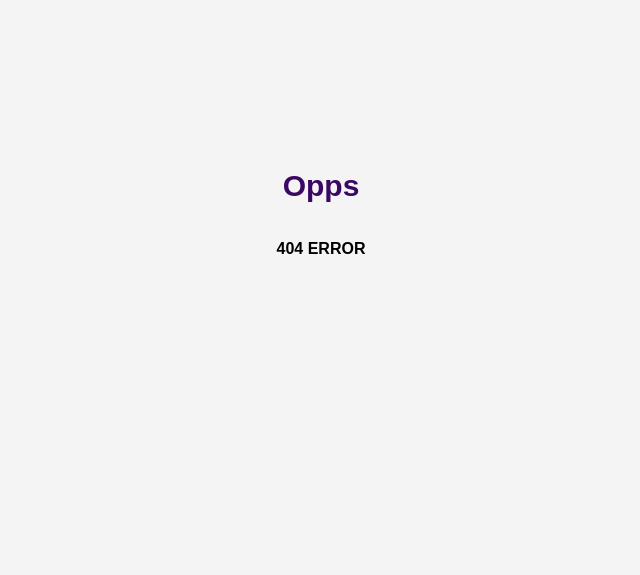
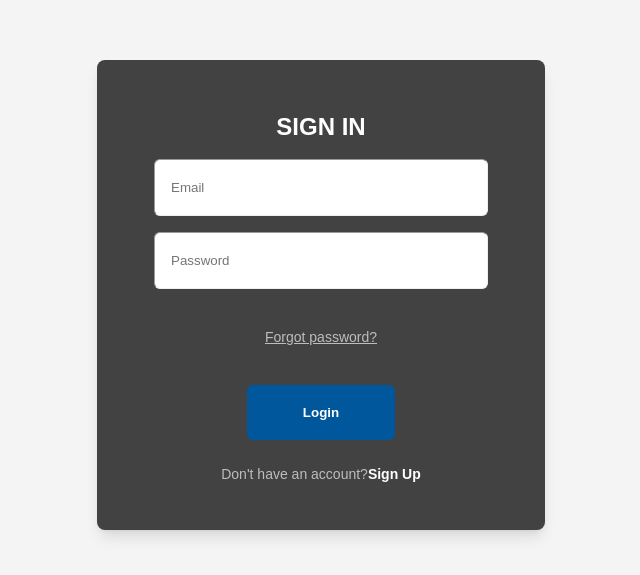
Before and after one commit to ARaihan66/HungryHub, a React (Vite) app: page /sign-in in a window 1280 px wide. Before the commit this address had no page. Shown: the part 197-772 px from the top of the page, without its empty margins (319-959 px from the left). Built offline with nearby package versions, Linux system fonts and the light colour scheme.

Commit message:
Signin signup and forget password pages added

```diff
--- a/package.json
+++ b/package.json
@@ -10,6 +10,10 @@
     "preview": "vite preview"
   },
   "dependencies": {
+    "@fortawesome/fontawesome-svg-core": "^6.5.2",
+    "@fortawesome/free-brands-svg-icons": "^6.5.2",
+    "@fortawesome/react-fontawesome": "^0.2.0",
+    "@material-tailwind/react": "^2.1.9",
     "@reduxjs/toolkit": "^2.2.1",
     "react": "^18.2.0",
     "react-dom": "^18.2.0",
--- a/src/App.jsx
+++ b/src/App.jsx
@@ -3,6 +3,9 @@ import { BrowserRouter,Routes, Route } from 'react-router-dom'
 import Home from './pages/Home'
 import Success from './pages/Success'
 import Error from './pages/Error'
+import  Login  from './pages/Login'
+import  SignUp  from './pages/SingUp'
+import ForgotPassword from './pages/ForgotPassword'
 
 const App = () => {
   return (
@@ -11,6 +14,9 @@ const App = () => {
       <Route path='/' element={<Home/>}/>
       <Route path='/success' element={<Success/>}/>
       <Route path='*' element={<Error/>}/>
+      <Route path='/sign-in' element={<Login/>}/>
+      <Route path="/sign-up" element={<SignUp/>}/>
+      <Route path="/forgot-password"element={<ForgotPassword/>}/>
     </Routes>
     </BrowserRouter>
   )
--- a/src/components/Navbar.jsx
+++ b/src/components/Navbar.jsx
@@ -1,9 +1,11 @@
-import React from "react";
+import { useState } from "react";
 import { useDispatch } from "react-redux";
 import { setSearch } from "../redux/slices/SearchSlice";
+import { Link } from "react-router-dom";
 
 const Navbar = () => {
   const dispatch = useDispatch();
+  const [isAuth, setIsAuth] = useState(false);
   return (
     <nav className="flex flex-col justify-between py-3 mx-6 mb-10 lg:flex-row">
       <div>
@@ -28,6 +30,29 @@ const Navbar = () => {
           className="p-3 border border-gray-500 outline-none rounded-lg w-full lg:w-[25vw]"
         />
       </div>
+
+      {isAuth ? (
+        <div>
+          <button className="bg-blue-500 p-3 rounded-md font-bold cursor-pointer no-underline	 text-white md:mx-2 hover:bg-gray-400 my-3 md:my-0">
+            Log Out
+          </button>
+        </div>
+      ) : (
+        <div>
+          <Link
+            to="/sign-in"
+            className="bg-blue-500 p-3 rounded-md font-bold cursor-pointer no-underline	 text-white mx-2 hover:bg-gray-400m my-3 md:my-0"
+          >
+            Sign In
+          </Link>
+          <Link
+            to="/sign-up"
+            className="bg-blue-500 p-3 rounded-md font-bold cursor-pointer no-underline	 text-white mx-2 hover:bg-gray-400 my-3 md:my-0"
+          >
+            Sign Up
+          </Link>
+        </div>
+      )}
     </nav>
   );
 };
--- /dev/null
+++ b/src/pages/ForgotPassword.jsx
@@ -0,0 +1,20 @@
+import React from "react";
+
+const ForgotPassword = () => {
+  return (
+    <div className="flex justify-center items-center h-screen">
+      <div>
+        <h2 className="uppercase">Forgot password recovery</h2>
+        <form>
+          <input
+            type="email"
+            placeholder="Enter email"
+            className="outline-none border-none px-10 py-5 w-[300px] rounded-md text-black"
+          />
+        </form>
+      </div>
+    </div>
+  );
+};
+
+export default ForgotPassword;
--- /dev/null
+++ b/src/pages/Login.jsx
@@ -0,0 +1,71 @@
+import { useState } from "react";
+import { Link } from "react-router-dom";
+
+const Login = () => {
+  const [formData, setFormData] = useState({
+    email: "",
+    password: "",
+  });
+
+  const { email, password } = formData;
+
+  return (
+    <section className="h-screen bg-gradient-to-r from-indigo-500 to-purple-500 overflow-hidden p-5">
+      <div className="container h-full px-6 py-16 mx-auto flex items-center justify-center overflow-y-hidden">
+        <div className="w-full max-w-md">
+          <div className="bg-gray-800 rounded-lg shadow-lg p-8">
+            <h2 className="text-2xl font-bold text-white text-center mb-4">
+              SIGN IN
+            </h2>
+            <form className="flex justify-center items-center flex-col w-full">
+              <div className="mb-4">
+                <input
+                  type="email"
+                  name="email"
+                  value={email}
+                  id="typeEmailX"
+                  className="form-control block w-[300px] px-4 py-5 text-gray-900 bg-white border border-gray-200 rounded-md dark:bg-gray-800 dark:text-gray-400 dark:border-gray-600 focus:border-blue-500 dark:focus:border-blue-500 focus:outline-none focus:ring"
+                  placeholder="Email"
+                />
+              </div>
+              <div className="mb-6">
+                <input
+                  type="password"
+                  name="password"
+                  value={password}
+                  id="typePasswordX"
+                  className="form-control block w-[300px] px-4 py-5 text-gray-900 bg-white border border-gray-200 rounded-md dark:bg-gray-800 dark:text-gray-400 dark:border-gray-600 focus:border-blue-500 dark:focus:border-blue-500 focus:outline-none focus:ring"
+                  placeholder="Password"
+                />
+              </div>
+              <div className="flex items-center justify-between mb-6">
+                <p className="text-sm text-gray-400">
+                  <Link
+                    to="/forgot-password"
+                    className="text-gray-400 hover:text-white"
+                  >
+                    Forgot password?
+                  </Link>
+                </p>
+              </div>
+              <button
+                type="submit"
+                className="form-control block  px-14 py-5 text-white border border-gray-200 rounded-md dark:bg-gray-800 dark:text-gray-400 dark:border-gray-600 focus:border-blue-500 dark:focus:border-blue-500 focus:outline-none focus:ring bg-light-blue-900 font-bold cursor-pointer"
+              >
+                Login
+              </button>
+            </form>
+            <p className="text-sm text-center text-gray-400 mt-6">
+              Don't have an account?
+              <Link to="/sign-up" className="text-white font-bold no-underline">
+                Sign Up
+              </Link>
+            </p>
+          </div>
+        </div>
+      </div>
+    </section>
+  );
+};
+
+export default Login;
--- /dev/null
+++ b/src/pages/SingUp.jsx
@@ -0,0 +1,72 @@
+import { useState } from "react";
+import { Link } from "react-router-dom";
+
+const Signup = () => {
+  const [formData, setFormData] = useState({
+    userName: "",
+    email: "",
+    password: "",
+  });
+
+  const { userName, email, password } = formData;
+
+  return (
+    <section className="h-screen bg-gradient-to-r from-indigo-500 to-purple-500 overflow-hidden p-5">
+      <div className="container h-full px-6 py-16 mx-auto flex items-center justify-center overflow-y-hidden">
+        <div className="w-full max-w-md">
+          <div className="bg-gray-800 rounded-lg shadow-lg p-8">
+            <h2 className="text-2xl font-bold text-white text-center mb-4">
+              SIGN UP
+            </h2>
+            <form className="flex justify-center items-center flex-col w-full">
+              <div className="mb-4">
+                <input
+                  type="text"
+                  name="userName"
+                  value={userName}
+                  id="typeEmailX"
+                  className="form-control block w-[300px] px-4 py-5 text-gray-900 bg-white border border-gray-200 rounded-md dark:bg-gray-800 dark:text-gray-400 dark:border-gray-600 focus:border-blue-500 dark:focus:border-blue-500 focus:outline-none focus:ring"
+                  placeholder="Username"
+                />
+              </div>
+              <div className="mb-4">
+                <input
+                  type="email"
+                  name="email"
+                  value={email}
+                  id="typeEmailX"
+                  className="form-control block w-[300px] px-4 py-5 text-gray-900 bg-white border border-gray-200 rounded-md dark:bg-gray-800 dark:text-gray-400 dark:border-gray-600 focus:border-blue-500 dark:focus:border-blue-500 focus:outline-none focus:ring"
+                  placeholder="Email"
+                />
+              </div>
+              <div className="mb-6">
+                <input
+                  type="password"
+                  name="password"
+                  value={password}
+                  id="typePasswordX"
+                  className="form-control block w-[300px] px-4 py-5 text-gray-900 bg-white border border-gray-200 rounded-md dark:bg-gray-800 dark:text-gray-400 dark:border-gray-600 focus:border-blue-500 dark:focus:border-blue-500 focus:outline-none focus:ring"
+                  placeholder="Password"
+                />
+              </div>
+              <button
+                type="submit"
+                className="form-control block  px-14 py-5 text-white border border-gray-200 rounded-md dark:bg-gray-800 dark:text-gray-400 dark:border-gray-600 focus:border-blue-500 dark:focus:border-blue-500 focus:outline-none focus:ring bg-light-blue-900 font-bold cursor-pointer"
+              >
+                Login
+              </button>
+            </form>
+            <p className="text-sm text-center text-gray-400 mt-6">
+              Already have an account?
+              <Link to="/sign-in" className="text-white font-bold no-underline">
+                Sign In
+              </Link>
+            </p>
+          </div>
+        </div>
+      </div>
+    </section>
+  );
+};
+
+export default Signup;
--- a/tailwind.config.js
+++ b/tailwind.config.js
@@ -1,4 +1,18 @@
-export default {
+//export default {
+//  content: [
+//    "./index.html",
+//    "./src/**/*.{js,ts,jsx,tsx}",
+//  ],
+//  theme: {
+//    extend: {},
+//  },
+//  plugins: [],
+//}
+
+
+import withMT from "@material-tailwind/react/utils/withMT";
+
+const config = {
   content: [
     "./index.html",
     "./src/**/*.{js,ts,jsx,tsx}",
@@ -7,4 +21,8 @@ export default {
     extend: {},
   },
   plugins: [],
-}
+};
+
+const enhancedConfig = withMT(config);
+
+export default enhancedConfig;
```
Also changed, not shown: 1 other file (tests, documents, lock files or other folders).
